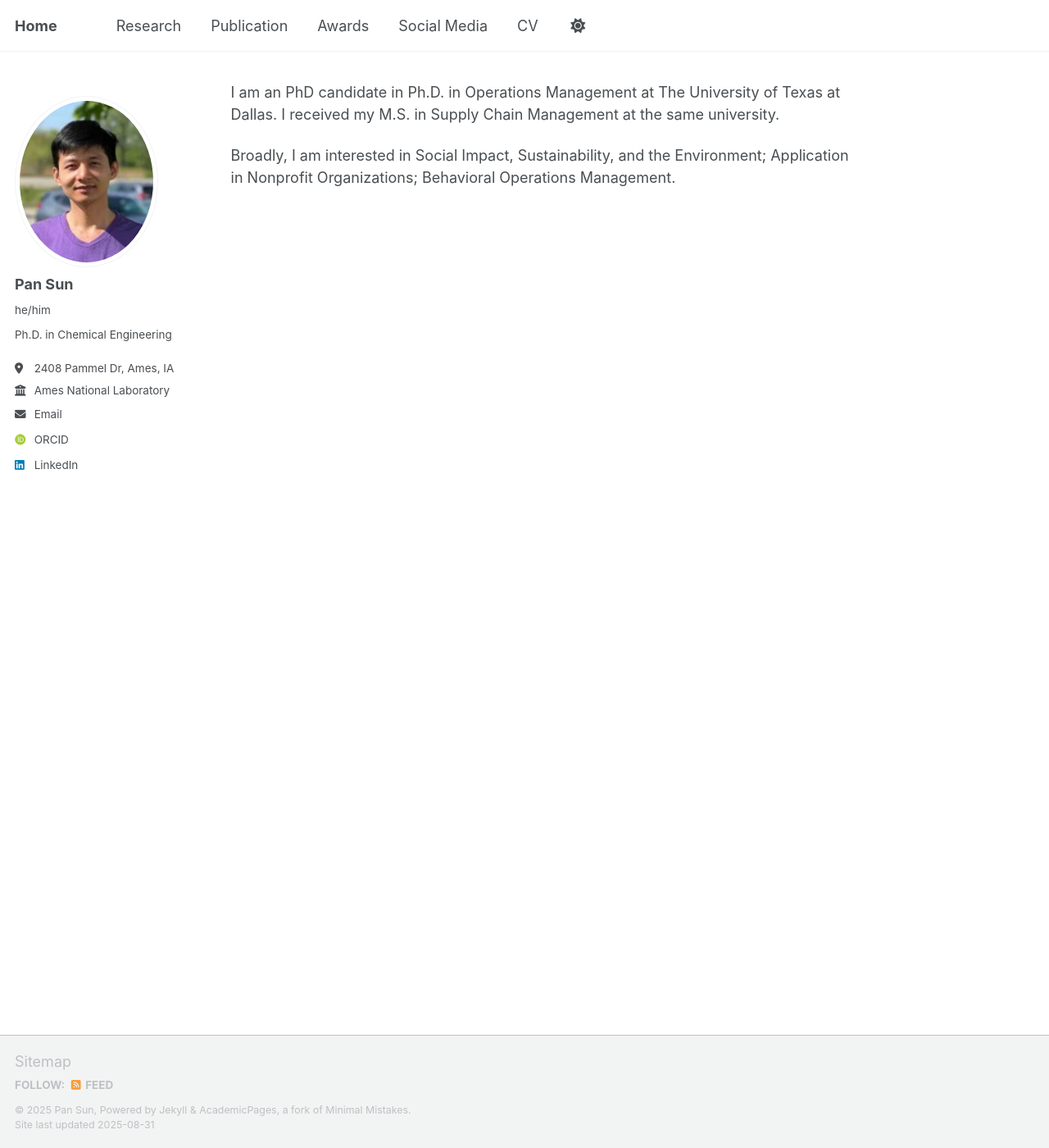
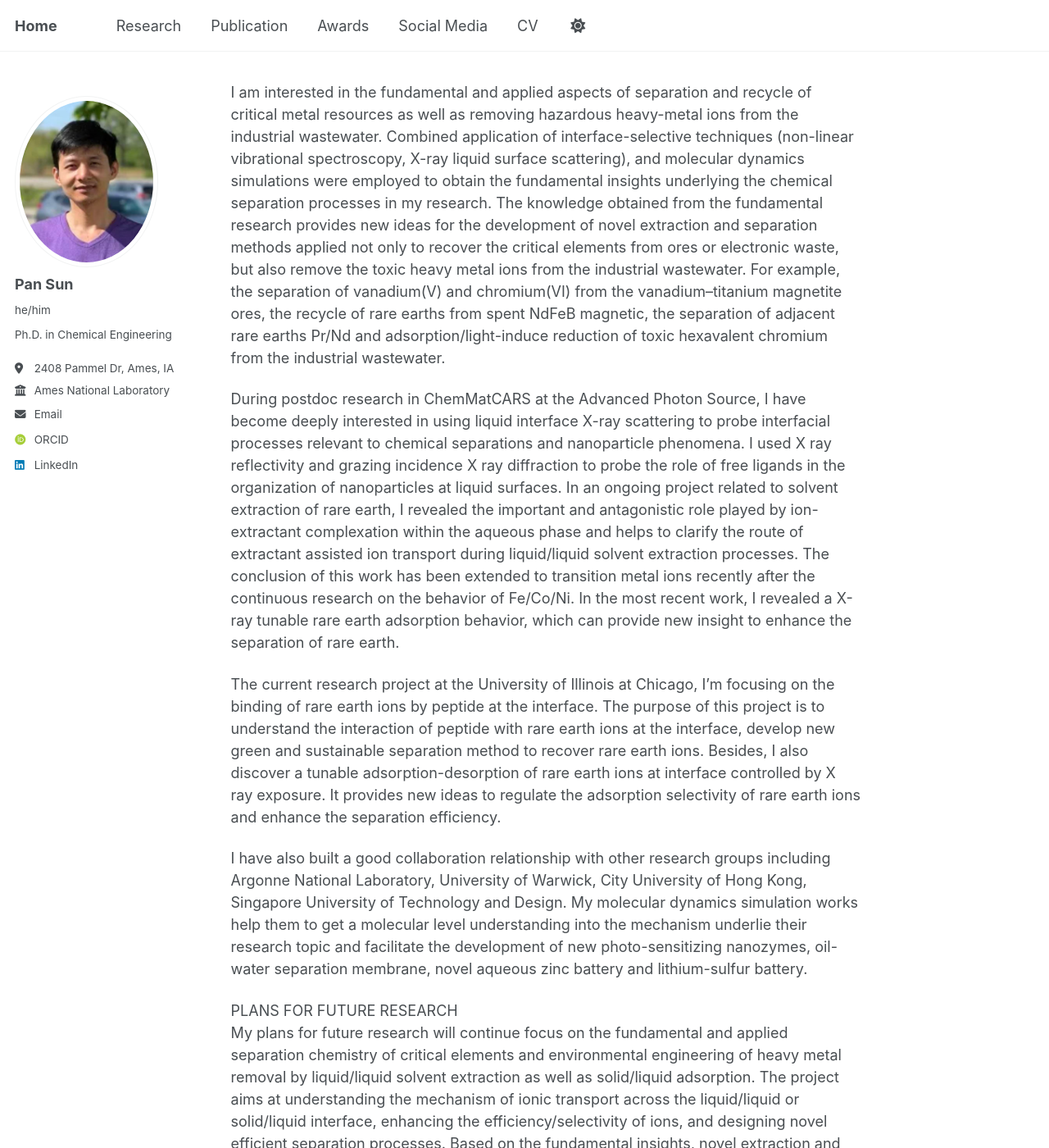
Before and after one commit to qxc2/pans, a Jekyll site: the page built from _pages/about.md, in a window 1280 px wide and 1400 px high. Shown: the whole window at 82% size. Built offline with Jekyll 4.4.1, drawn with Linux system fonts in a browser that asks for light colours; some web fonts are replaced; a script that is not in the unit is left out; some of the changed text lies outside the part shown.

Commit message:
Update about.md

```diff
--- a/_pages/about.md
+++ b/_pages/about.md
@@ -7,6 +7,13 @@ redirect_from:
   - /about.html
 ---
 
-I am an PhD candidate in Ph.D. in Operations Management at The University of Texas at Dallas. I received my M.S. in Supply Chain Management at the same university.
+I am interested in the fundamental and applied aspects of separation and recycle of critical metal resources as well as removing hazardous heavy-metal ions from the industrial wastewater. Combined application of interface-selective techniques (non-linear vibrational spectroscopy, X-ray liquid surface scattering), and molecular dynamics simulations were employed to obtain the fundamental insights underlying the chemical separation processes in my research. The knowledge obtained from the fundamental research provides new ideas for the development of novel extraction and separation methods applied not only to recover the critical elements from ores or electronic waste, but also remove the toxic heavy metal ions from the industrial wastewater. For example, the separation of vanadium(V) and chromium(VI) from the vanadium–titanium magnetite ores, the recycle of rare earths from spent NdFeB magnetic, the separation of adjacent rare earths Pr/Nd and adsorption/light-induce reduction of toxic hexavalent chromium from the industrial wastewater.
 
-Broadly, I am interested in Social Impact, Sustainability, and the Environment; Application in Nonprofit Organizations; Behavioral Operations Management.
+During postdoc research in ChemMatCARS at the Advanced Photon Source, I have become deeply interested in using liquid interface X-ray scattering to probe interfacial processes relevant to chemical separations and nanoparticle phenomena. I used X ray reflectivity and grazing incidence X ray diffraction to probe the role of free ligands in the organization of nanoparticles at liquid surfaces. In an ongoing project related to solvent extraction of rare earth, I revealed the important and antagonistic role played by ion-extractant complexation within the aqueous phase and helps to clarify the route of extractant assisted ion transport during liquid/liquid solvent extraction processes. The conclusion of this work has been extended to transition metal ions recently after the continuous research on the behavior of Fe/Co/Ni. In the most recent work, I revealed a X-ray tunable rare earth adsorption behavior, which can provide new insight to enhance the separation of rare earth.
+
+The current research project at the University of Illinois at Chicago, I’m focusing on the binding of rare earth ions by peptide at the interface. The purpose of this project is to understand the interaction of peptide with rare earth ions at the interface, develop new green and sustainable separation method to recover rare earth ions. Besides, I also discover a tunable adsorption-desorption of rare earth ions at interface controlled by X ray exposure. It provides new ideas to regulate the adsorption selectivity of rare earth ions and enhance the separation efficiency.
+
+I have also built a good collaboration relationship with other research groups including Argonne National Laboratory, University of Warwick, City University of Hong Kong, Singapore University of Technology and Design. My molecular dynamics simulation works help them to get a molecular level understanding into the mechanism underlie their research topic and facilitate the development of new photo-sensitizing nanozymes, oil-water separation membrane, novel aqueous zinc battery and lithium-sulfur battery.
+
+PLANS FOR FUTURE RESEARCH
+My plans for future research will continue focus on the fundamental and applied separation chemistry of critical elements and environmental engineering of heavy metal removal by liquid/liquid solvent extraction as well as solid/liquid adsorption. The project aims at understanding the mechanism of ionic transport across the liquid/liquid or solid/liquid interface, enhancing the efficiency/selectivity of ions, and designing novel efficient separation processes. Based on the fundamental insights, novel extraction and separation systems will be developed to separate and recover critical elements from mineral resources, waste streams and urban E-waste. It will contribute to advancing sustainable energy systems, reducing carbon emissions and environmental remediation.
```
